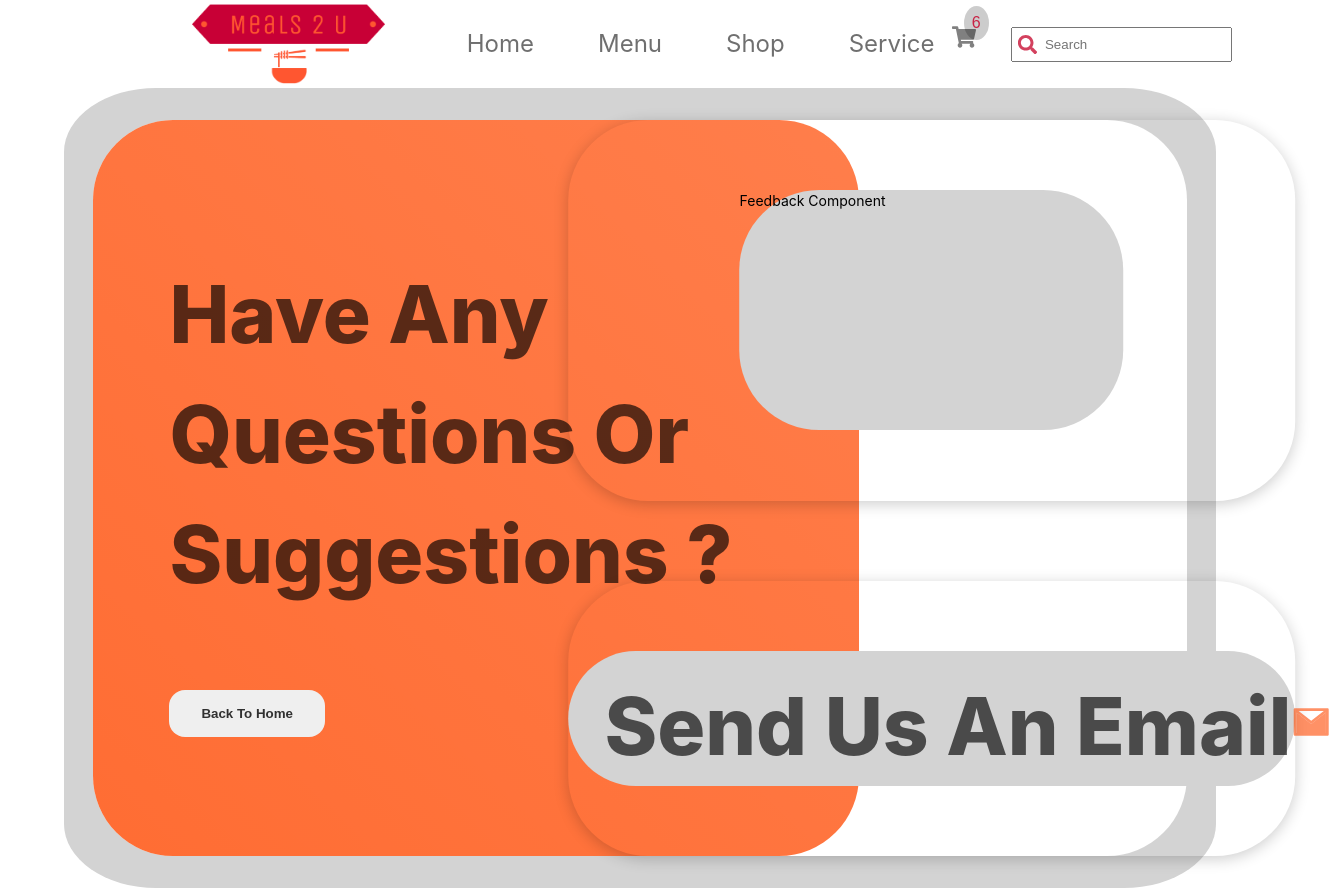
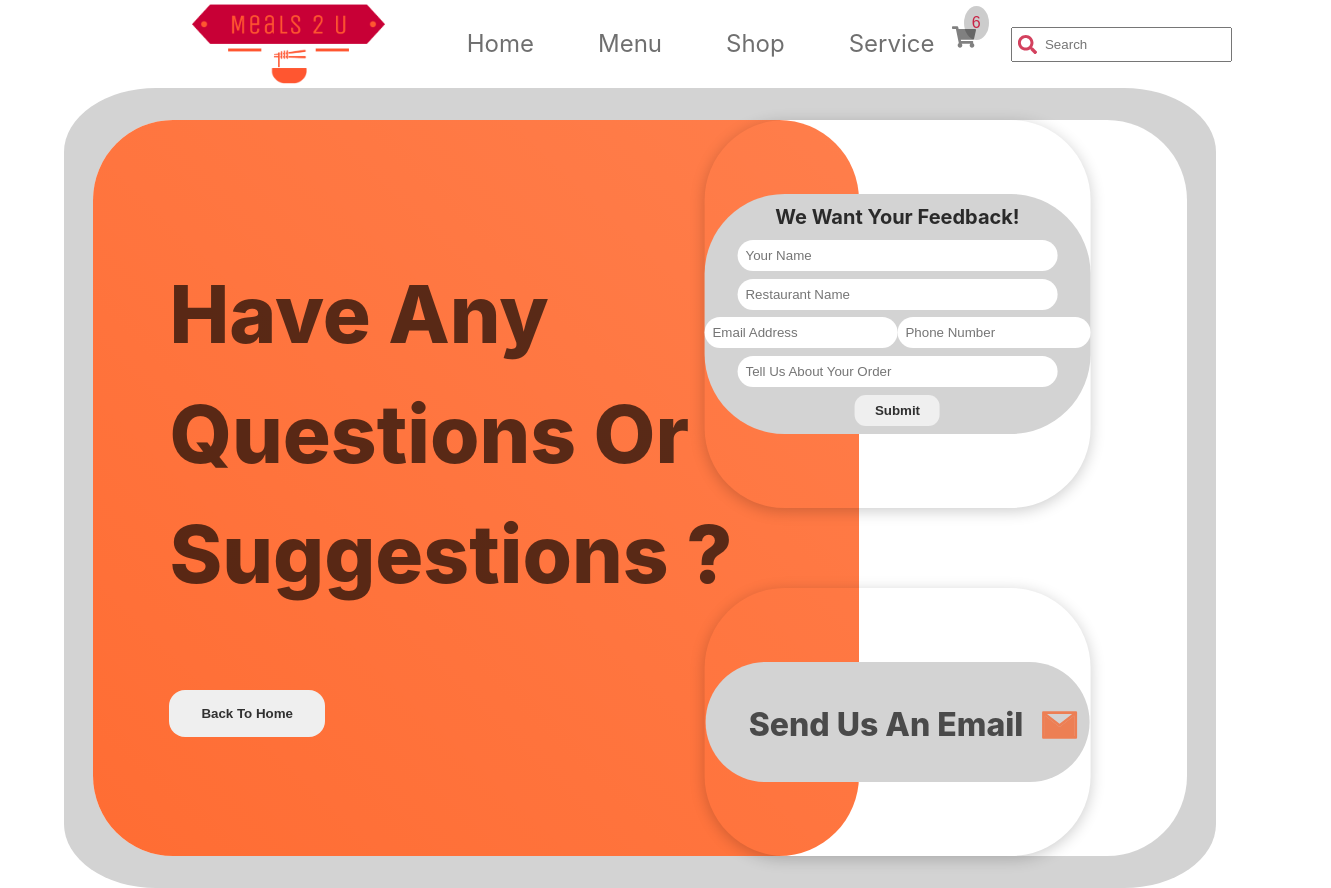
Before and after one commit to Jscorz/React-Food-Delivery-App, a React (Create React App) app: page /service in a window 1280 px wide. Shown: the whole page, 1331 px wide, since content can reach past the window. Built offline with nearby package versions, Linux system fonts and the light colour scheme.

Commit message:
styled out some of the feedback form and email comp

```diff
--- a/src/components/EmailCard.js
+++ b/src/components/EmailCard.js
@@ -13,7 +13,7 @@ const EmailCard = () => {
           target='_blank'
           href='mailto:jkscorzafava@gmail.com'
         >
-          <h1>Send Us an email</h1>
+          <h1 className='email'>Send Us an email</h1>
           <button>
             <AiTwotoneMail />
           </button>
@@ -51,11 +51,17 @@ const Wrapper = styled.section`
     display: flex;
     align-items: center;
     justify-content: center;
+    transition: all 0.2s;
+
+    &:hover {
+      transform: translateY(-3%);
+    }
   }
 
-  h1 {
+  .email {
     font-size: 2rem;
     white-space: nowrap;
+    margin-right: 1rem;
   }
 
   button {
--- a/src/components/Feedback.js
+++ b/src/components/Feedback.js
@@ -5,7 +5,45 @@ import styled from 'styled-components';
 const Feedback = () => {
   return (
     <Wrapper>
-      <section>Feedback Component</section>
+      <section>
+        <h3 className='title'>We Want Your Feedback!</h3>
+        <form>
+          <label htmlFor='Customer Name'>
+            <input type='text' placeholder='Your Name' />
+          </label>
+        </form>
+        <form>
+          <label htmlFor='Restaurant Name'>
+            <input type='text' placeholder='Restaurant Name' />
+          </label>
+        </form>
+        <main className='container'>
+          <form>
+            <label htmlFor='Customer Name'>
+              <input
+                type='text'
+                placeholder='Email Address'
+                className='short-input'
+              />
+            </label>
+          </form>
+          <form>
+            <label htmlFor='Phone Number'>
+              <input
+                type='text'
+                placeholder='Phone Number'
+                className='short-input'
+              />
+            </label>
+          </form>
+        </main>
+        <form>
+          <label htmlFor='Feedback'>
+            <input type='text' placeholder='Tell Us About Your Order' />
+          </label>
+        </form>
+        <button type='submit'>Submit</button>
+      </section>
     </Wrapper>
   );
 };
@@ -26,5 +64,46 @@ const Wrapper = styled.section`
     min-width: 30vw;
     min-height: 30vh;
     border-radius: 5rem;
+    display: flex;
+    flex-direction: column;
+    justify-content: space-between;
+    align-items: center;
+  }
+
+  .container {
+    display: flex;
+    flex-direction: row;
+  }
+
+  input {
+    padding: 0.5rem;
+    min-width: 25vw;
+    border-radius: 5rem;
+    border: none;
+  }
+
+  .short-input {
+    min-width: 12.5vw;
+  }
+
+  button {
+    border: none;
+    padding: 0.5rem 1.25rem;
+    border-radius: 0.7rem;
+    cursor: pointer;
+    font-weight: 800;
+    color: rgba(0, 0, 0, 0.8);
+    margin-bottom: 0.5rem;
+
+    &:hover {
+      transform: translateY(-3%);
+      background-color: rgba(0, 0, 0, 0.1);
+      color: white;
+    }
+  }
+
+  .title {
+    color: rgba(0, 0, 0, 0.8);
+    margin-top: 0.5rem;
   }
 `;
```
